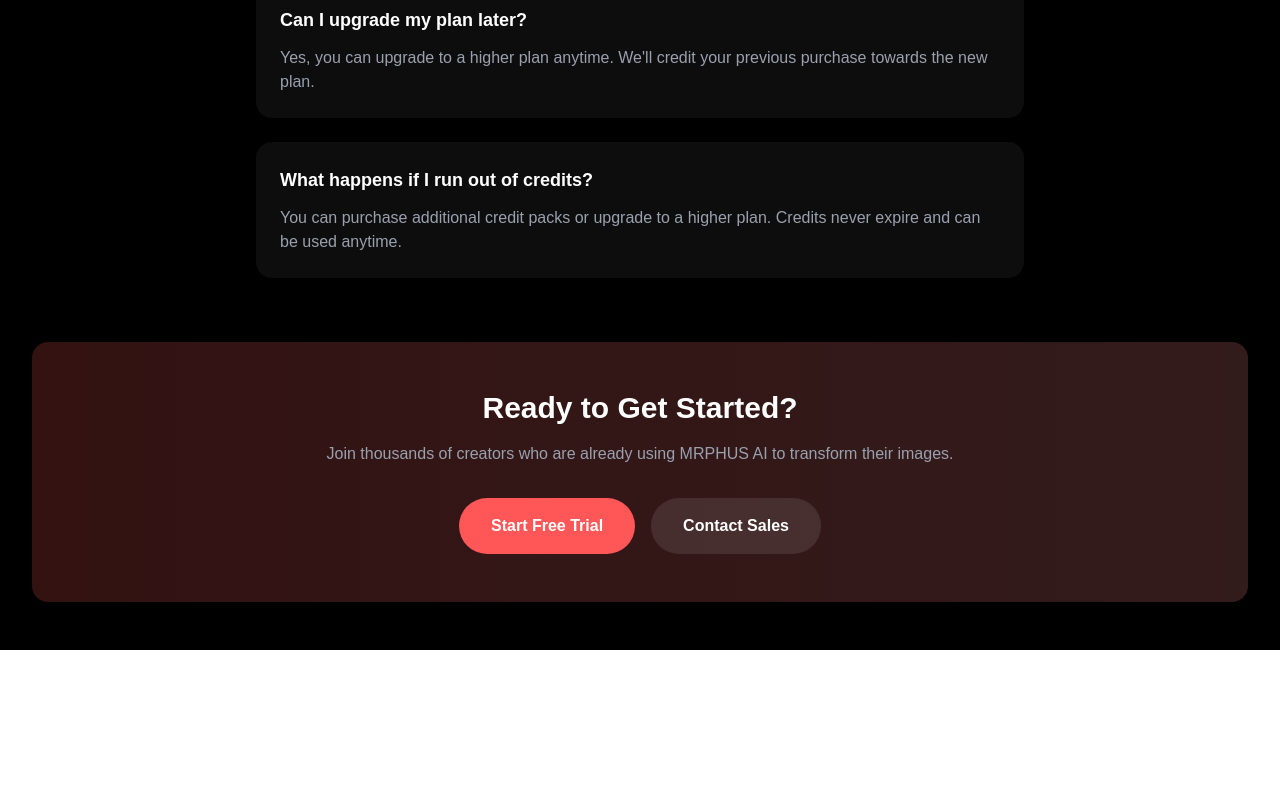
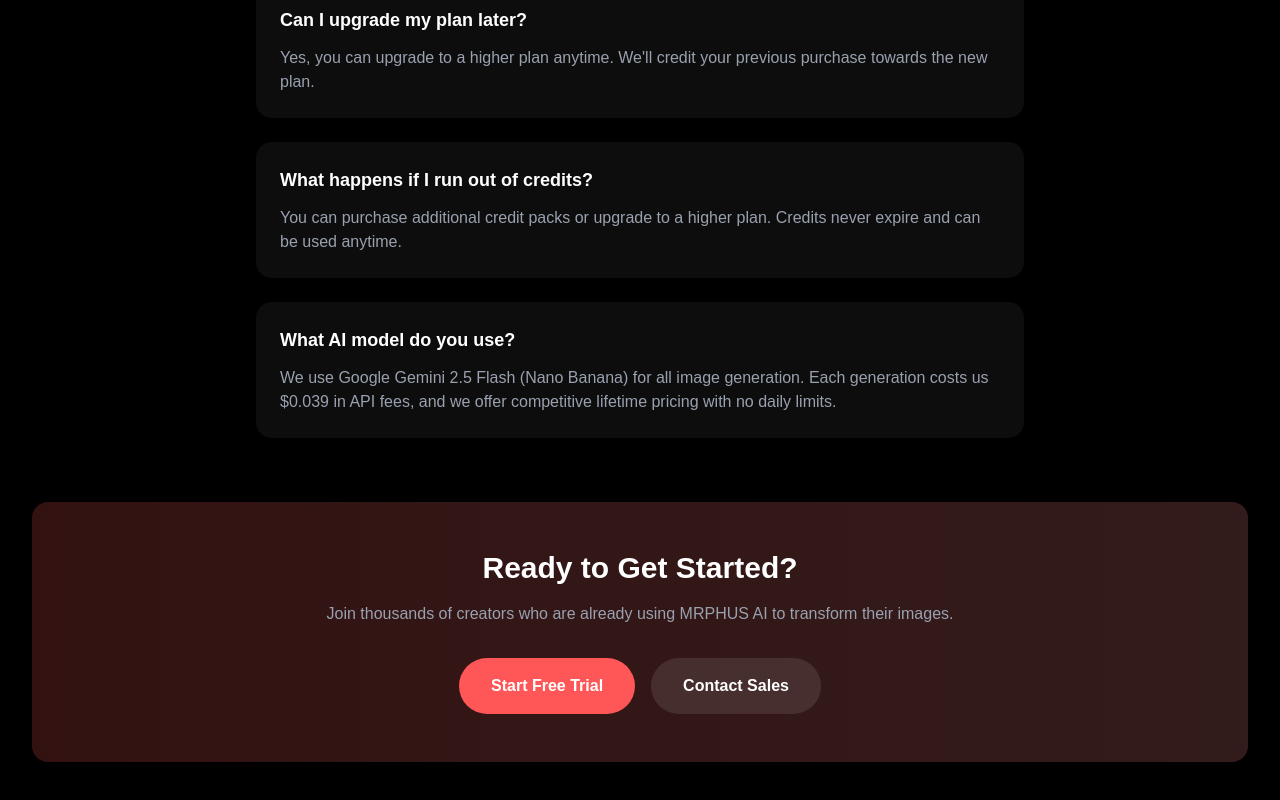
Before and after one commit to calfitai/mrphus, a Next.js app: page /pricing in a window 1280 px wide. Shown: the part 2794-3594 px from the top of the page. Before the commit the page ends 3444 px from the top, so only its background shows below. Built offline with nearby package versions, Linux system fonts and the light colour scheme.

Commit message:
ADD: FAQ about AI model and API costs - Google Gemini 2.5 Flash (Nano Banana) /bin/zsh.039 per generation

```diff
--- a/src/app/pricing/page.tsx
+++ b/src/app/pricing/page.tsx
@@ -119,6 +119,10 @@ const faqs = [
   {
     question: 'What happens if I run out of credits?',
     answer: 'You can purchase additional credit packs or upgrade to a higher plan. Credits never expire and can be used anytime.'
+  },
+  {
+    question: 'What AI model do you use?',
+    answer: 'We use Google Gemini 2.5 Flash (Nano Banana) for all image generation. Each generation costs us $0.039 in API fees, and we offer competitive lifetime pricing with no daily limits.'
   }
 ];
 
```
